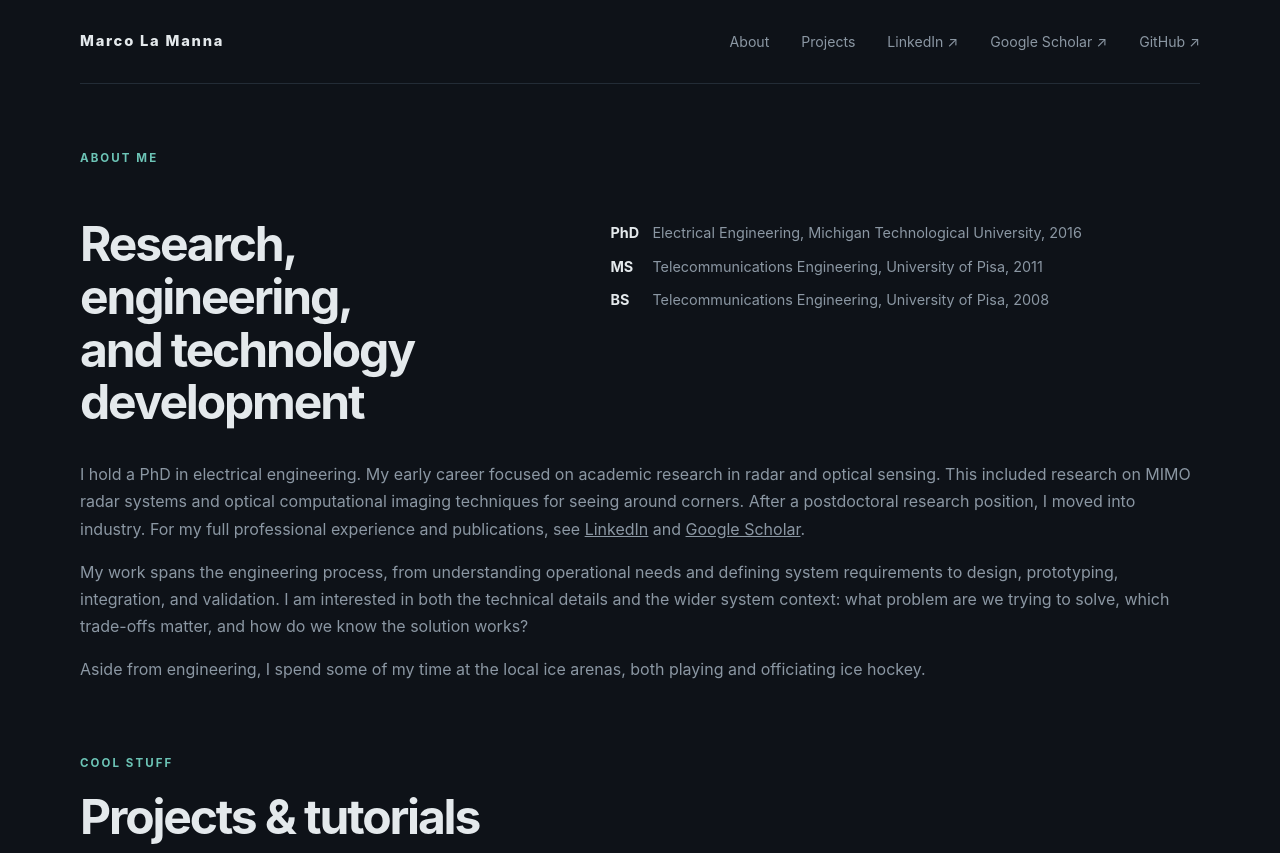
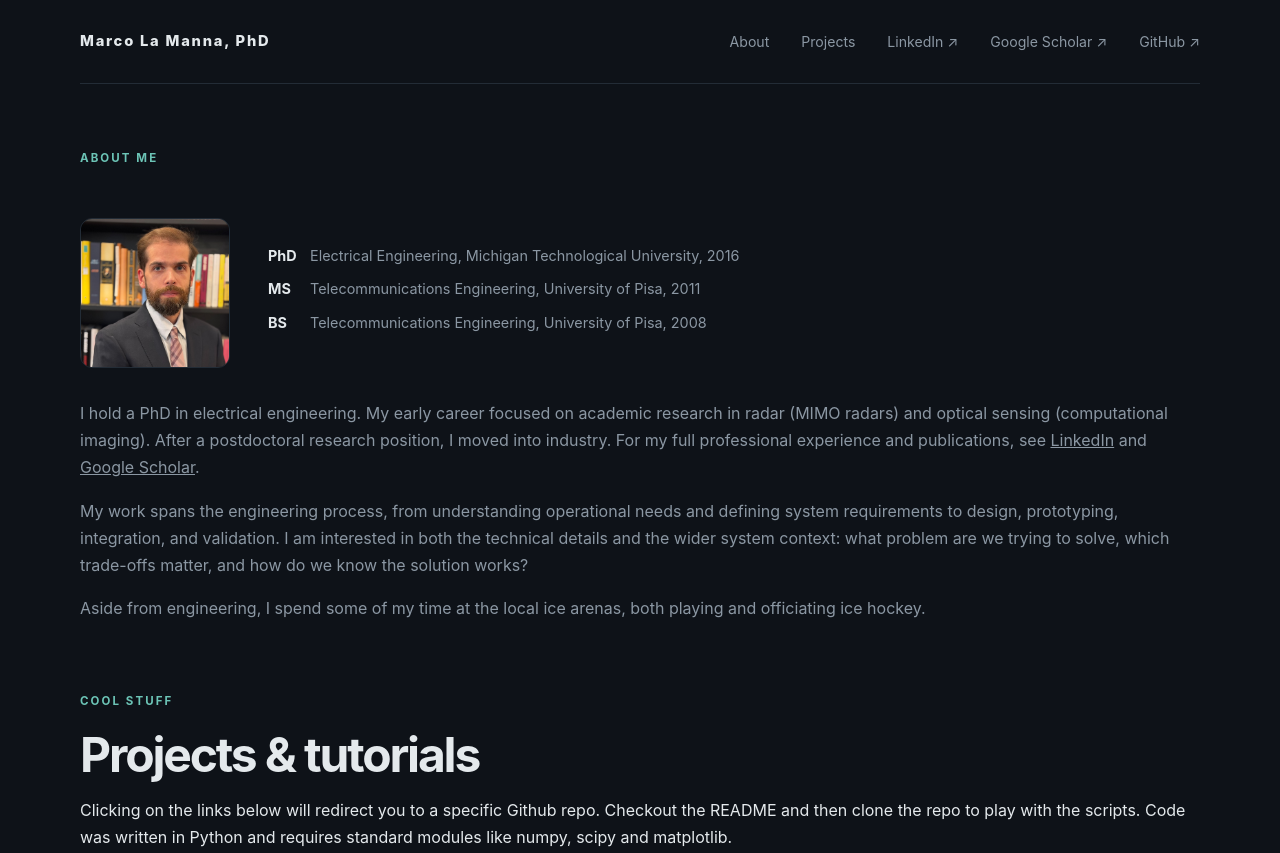
Before and after one commit to lamannamarco/lamannamarco.github.io, a plain HTML site: page index.html in a window 1280 px wide. Shown: the top 853 px of the page. Drawn offline with Linux system fonts and the light colour scheme.

Commit message:
added profile photo, modified bio

```diff
--- a/index.html
+++ b/index.html
@@ -11,7 +11,7 @@
 </head>
 
 <body>
-    <header class="site-header"><a class="wordmark" href="index.html">Marco La Manna<span></span></a>
+    <header class="site-header"><a class="wordmark" href="index.html">Marco La Manna, PhD<span></span></a>
         <nav>
             <a href="#about">About</a><a href="#projects">Projects</a>
             <a href="https://www.linkedin.com/in/marcolamannaphd/">LinkedIn ↗</a>
@@ -25,8 +25,9 @@
             <p class="eyebrow">ABOUT ME</p>
 
             <div class="about-top">
-                <div class="about-heading">
-                    <h2>Research, engineering,<br>and technology development</h2>
+
+                <div class="about-photo">
+                    <img src="images/marcolamannaphd.jpg" alt="Profile photo of Marco La Manna">
                 </div>
 
                 <div class="education">
@@ -34,24 +35,28 @@
                     <p><strong>MS</strong> Telecommunications Engineering, University of Pisa, 2011</p>
                     <p><strong>BS</strong> Telecommunications Engineering, University of Pisa, 2008</p>
                 </div>
+
             </div>
 
             <div class="about-description">
                 <p>I hold a PhD in electrical engineering.
-                    My early career focused on academic research in radar and optical sensing.
-                    This included research on MIMO radar systems and optical computational imaging techniques for seeing around corners.
+                    My early career focused on academic research in radar (MIMO radars) and optical sensing (computational imaging).
                     After a postdoctoral research position, I moved into industry.
                     For my full professional experience and publications, see
-                    <a href="https://www.linkedin.com/in/marcolamannaphd/" style="text-decoration: underline;">LinkedIn</a> and
-                    <a href="https://scholar.google.com/citations?user=xbPcOj4AAAAJ&hl=en" style="text-decoration: underline;">Google Scholar</a>.
+                    <a href="https://www.linkedin.com/in/marcolamannaphd/"
+                        style="text-decoration: underline;">LinkedIn</a> and
+                    <a href="https://scholar.google.com/citations?user=xbPcOj4AAAAJ&hl=en"
+                        style="text-decoration: underline;">Google Scholar</a>.
                 </p>
-                <p>My work spans the engineering process, from understanding operational needs and defining system requirements to design,
+                <p>My work spans the engineering process, from understanding operational needs and defining system
+                    requirements to design,
                     prototyping, integration, and validation.
                     I am interested in both the technical details and the wider system context:
                     what problem are we trying to solve, which trade-offs matter, and how do we know the solution works?
                 </p>
                 <p>
-                    Aside from engineering, I spend some of my time at the local ice arenas, both playing and officiating ice hockey.
+                    Aside from engineering, I spend some of my time at the local ice arenas, both playing and
+                    officiating ice hockey.
                 </p>
             </div>
 
@@ -65,7 +70,8 @@
                 </div>
             </div>
             <p> Clicking on the links below will redirect you to a specific Github repo. Checkout the README and then
-                clone the repo to play with the scripts. Code was written in Python and requires standard modules like numpy, scipy and matplotlib.</p>
+                clone the repo to play with the scripts. Code was written in Python and requires standard modules like
+                numpy, scipy and matplotlib.</p>
             <div class="project-grid">
                 <a class="project-card" href="https://github.com/lamannamarco/fmcw-radar-basics">
                     <div class="project-image">
@@ -105,7 +111,11 @@
             </div>
         </section>
     </main>
-    <footer class="site-footer"><span>© 2026 Marco La Manna · <a href="https://www.linkedin.com/in/marcolamannaphd/" style="text-decoration: underline;">LinkedIn</a> · <a href="https://scholar.google.com/citations?user=xbPcOj4AAAAJ&hl=en" style="text-decoration: underline;">Google Scholar</a> · <a href="https://github.com/lamannamarco" style="text-decoration: underline;">GitHub</a></span><span>Built with HTML &amp; CSS</span></footer>
+    <footer class="site-footer"><span>© 2026 Marco La Manna · <a href="https://www.linkedin.com/in/marcolamannaphd/"
+                style="text-decoration: underline;">LinkedIn</a> · <a
+                href="https://scholar.google.com/citations?user=xbPcOj4AAAAJ&hl=en"
+                style="text-decoration: underline;">Google Scholar</a> · <a href="https://github.com/lamannamarco"
+                style="text-decoration: underline;">GitHub</a></span><span>Built with HTML &amp; CSS</span></footer>
 </body>
 
 </html>
--- a/style.css
+++ b/style.css
@@ -268,15 +268,28 @@ h2 {
 
 .about-top {
     display: grid;
-    grid-template-columns: 0.9fr 1.1fr;
-    gap: 48px;
-    align-items: start;
+    grid-template-columns: 160px 1fr;
+    gap: 28px;
+    align-items: center;
 }
 
-.about-heading h2 {
-    margin: 0;
-    max-width: 500px;
+/* Profile photo */
+
+.about-photo {
+    display: flex;
+    align-items: center;
+    justify-content: flex-start;
 }
+
+.about-photo img {
+    width: 150px;
+    height: 150px;
+    object-fit: cover;
+    border-radius: 12px;
+    border: 1px solid var(--line);
+}
+
+/* Education */
 
 .education {
     padding-top: 4px;
@@ -443,6 +456,10 @@ h2 {
         gap: 28px;
     }
 
+    .about-photo {
+        justify-content: flex-start;
+    }
+
     .links-section {
         display: block;
     }
```
Also changed, not shown: images/marcolamannaphd.jpg (added).
